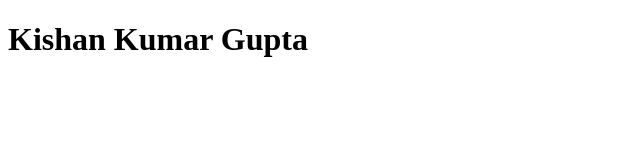
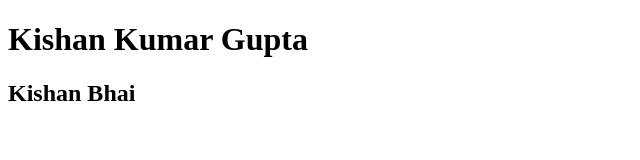
Before and after one commit to kishangupta99/Practice-DevOps, a plain HTML site: page index.html in a window 1280 px wide. Shown: the whole page, without its empty margins (0-640 px from the left). Drawn offline with Linux system fonts and the light colour scheme.

Commit message:
js file added

```diff
--- a/index.html
+++ b/index.html
@@ -7,5 +7,6 @@
 </head>
 <body>
     <h1>Kishan Kumar Gupta</h1>
+    <h2>Kishan Bhai</h2>
 </body>
 </html>
--- /dev/null
+++ b/index.js
@@ -0,0 +1 @@
+console.log("kishan");
```
